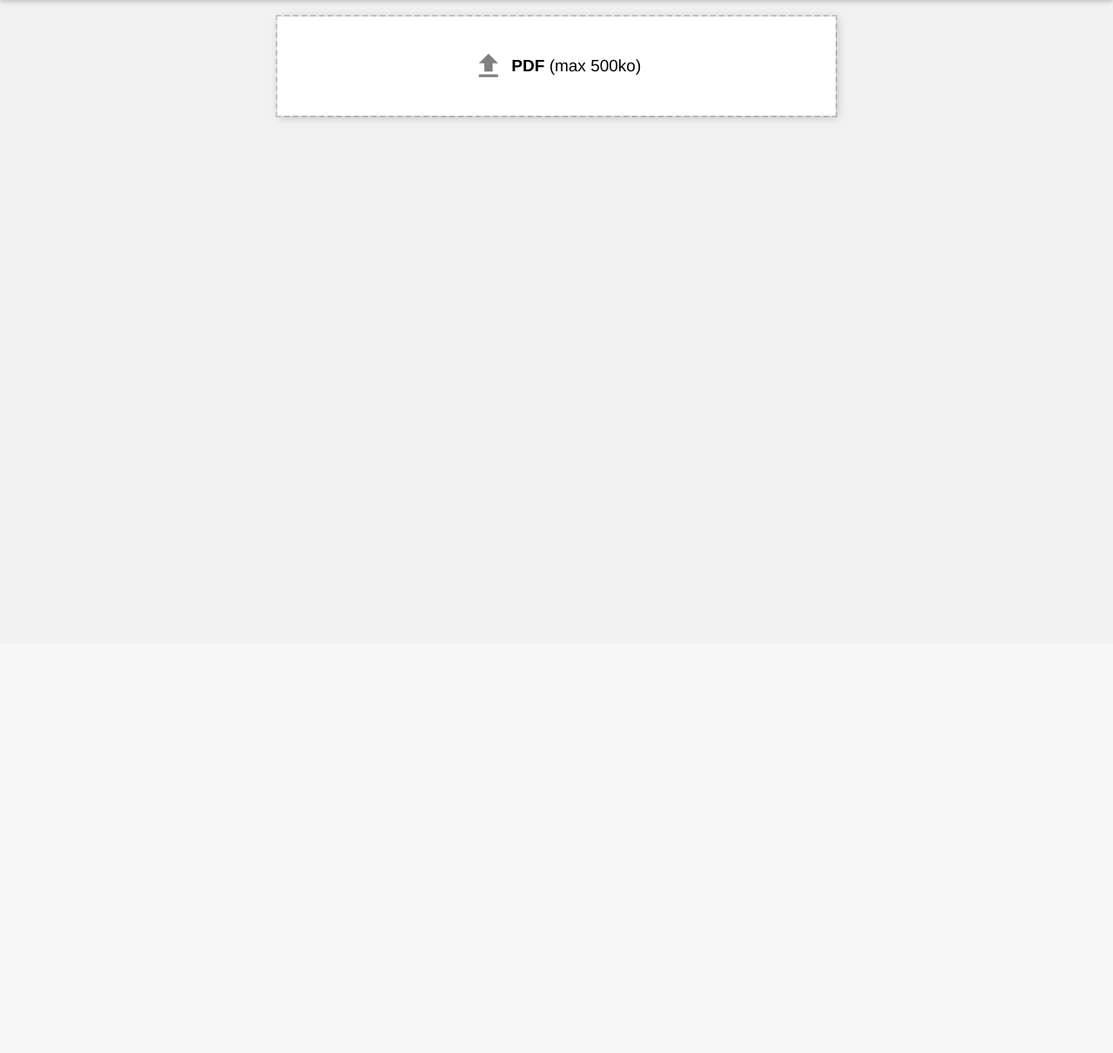
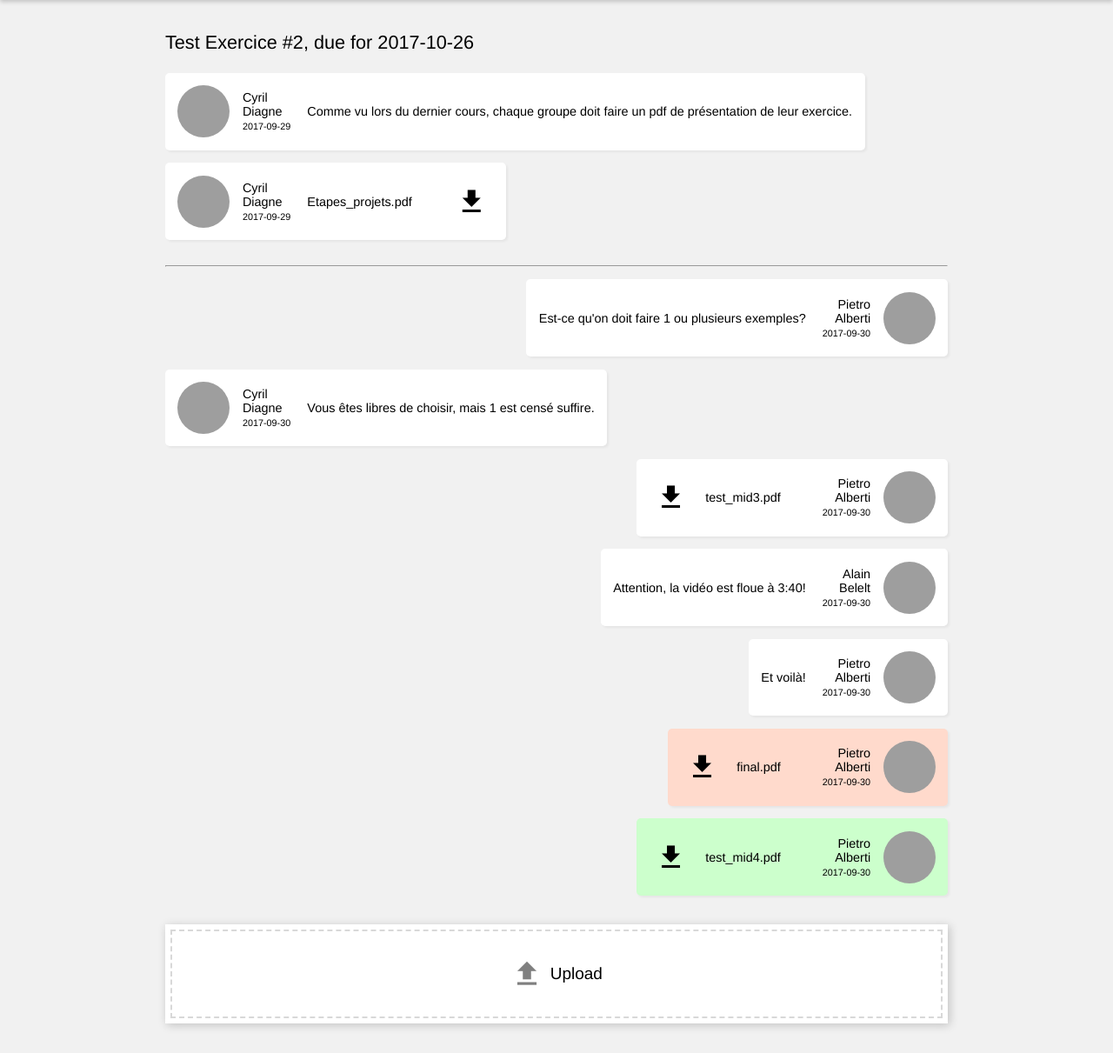
Before and after one commit to ecal-mid/tool-ecal-archiveur, a Flask app: page / in a window 1280 px wide. Shown: the part 60-1271 px from the top of the page at 87% size. Before the commit the page ends 201 px from the top, so only its background shows below. Run offline with Flask 2, Linux system fonts and the light colour scheme; a user stored in the database is signed in; parts of the project's set-up code (start-up, migrations or seed data) failed here and were passed over; grey boxes are pictures that could not be loaded.

Commit message:
begin rendering assignments

```diff
--- a/static/css/style.css
+++ b/static/css/style.css
@@ -38,20 +38,13 @@ h2 {
 
 .btn:hover {
   color: black;
-  background-color: #f3f3f3;
+  background-color: rgba(0,0,0,0.05);
 }
 
 .btn.disable {
   cursor: default;
   opacity: 0;
 }
-
-/*.btn {
-  border: none;
-  box-shadow: 1px 1px 5px 0px rgba(0, 0, 0, 0.1);
-  background: white;
-  border-radius: 3px;
-}*/
 
 .btn .md-icon {
   text-transform: none;
@@ -79,11 +72,15 @@ input {
   display: none !important;
 }
 
+.app {
+  display: flex;
+  justify-content: center;
+}
 
 .app main {
   width: 100%;
-	max-width: 680px;
-	margin: 0 auto;
+	max-width: 900px;
+	margin: 1em 1em;
 }
 
 .login {
@@ -134,7 +131,7 @@ header .logo {
   height: 80%;
 }
 
-header .avatar {
+.avatar {
   display: inline-block;
   overflow: hidden;
   width: 40px;
@@ -143,7 +140,7 @@ header .avatar {
   cursor: pointer;
 }
 
-header .avatar img {
+.avatar img {
   display: block;
   width: 100%;
   height: 100%;
@@ -153,3 +150,99 @@ header .avatar img {
 header .path {
   flex-grow: 1;
 }
+
+.assignment {
+  width: 100%;
+}
+
+.assignment h2 {
+  padding: 1em 0;
+}
+
+.assignment hr {
+  margin: 1em 0;
+}
+
+.entry-row {
+  width: 100%;
+  display: flex;
+  align-items: center;
+}
+
+.entry {
+  /*width: 75%;*/
+  /*min-width: 480px;*/
+  padding: 1em;
+  background: white;
+  margin-bottom: 1em;
+  border-radius: 5px;
+  box-shadow: 2px 2px 3px 0px rgba(0, 0, 0, 0.05);
+  display: inline-flex;
+  align-items: center;
+}
+
+.entry .entry-user {
+  font-weight: 100;
+  width: 60px;
+  flex-shrink: 0;
+}
+
+.entry .entry-date {
+  font-size: 0.75em;
+}
+
+.entry > *:not(:last-child) {
+  margin-right: 1em;
+}
+
+.entry .avatar {
+  width: 60px;
+  height: 60px;
+  flex-shrink: 0;
+}
+
+.file-entry a {
+  text-decoration: none;
+  color: black;
+  flex-grow: 1;
+  text-align: right;
+  padding-right: 2em;
+  height: 100%;
+  transition: all 0.3s;
+}
+
+.file-entry a:hover {
+  background-color: rgba(0,0,0,0.05);
+}
+
+.file-entry a:last-child {
+  padding: 0.5em;
+  border-radius: 50%;
+}
+
+.file-entry a .md-icon {
+  vertical-align: middle;
+  font-size: 2.5em;
+}
+
+.assigned-entries .entry:not(.admin-entry) > * {
+  margin-right: 0;
+}
+
+.assigned-entries .entry:not(.admin-entry) > *:not(:last-child) {
+  margin-left: 1em;
+}
+
+.assigned-entries .entry:not(.admin-entry) {
+  margin-left: auto;
+  flex-direction: row-reverse;
+  text-align: right;
+}
+
+.entry.pending {
+  background-color: #ffdacc;
+}
+
+.entry.accepted {
+  background-color: #ccffcc;
+}
--- a/static/css/upload_box.css
+++ b/static/css/upload_box.css
@@ -6,17 +6,18 @@
   padding: 2em 0.5em;
   background: white;
   cursor: pointer;
-  margin: 1em;
+  margin: 1em 0;
   transition: all 0.2s;
   box-shadow: 2px 2px 10px 0px rgba(0, 0, 0, 0.2);
 }
 
 .box.has-advanced-upload {
   outline: 2px dashed rgba(0,0,0,0.15);
+  outline-offset: -8px;
 }
 
 .box.is-dragover {
-  outline-offset: -5px;
+  outline-offset: 0;
 }
 
 .box.is-error {
--- /dev/null
+++ b/static/data/test_assignment.json
@@ -0,0 +1,113 @@
+{
+  "assignment" : {
+    "creator" : "cyril.diagne",
+    "send-date" : "Sat Oct 10 2017 02:22:43 GMT+0200 (CEST)",
+    "due-date" : "Ven Oct 27 2017 00:00:00 GMT+0200 (CEST)",
+    "topic" : {
+      "id" : "2cvmid2d",
+      "label" : "Interface Design / Usability"
+    },
+    "name" : "Test Exercice #2",
+    "entries" : [
+      {
+        "user" : {
+            "id": "cyril.diagne",
+            "photo" : "DiagneCyril.jpg",
+            "name" : "Cyril Diagne"
+        },
+        "date" : "Sat Sep 29 2017 13:20:05 GMT+0200 (CEST)",
+        "text" : "Comme vu lors du dernier cours, chaque groupe doit faire un pdf de présentation de leur exercice."
+      },
+      {
+        "user" : {
+            "id": "cyril.diagne",
+            "photo" : "DiagneCyril.jpg",
+            "name" : "Cyril Diagne"
+        },
+        "date" : "Sat Sep 29 2017 13:25:05 GMT+0200 (CEST)",
+        "file" : "http://proxy-mid.ecal.ch:81/uploads/2017-2018/Etapes_projets.pdf"
+      }
+    ],
+    "channels" : [
+      ["user1", "user2", "user3"],
+      "user4",
+      "user5",
+      ["user6", "user7", "user8"]
+    ]
+  },
+  "entries" : [
+    {
+      "channel" : 0,
+      "user" : {
+          "id": "pietro.alberti",
+          "photo" : "AlbertiPietro.jpg",
+          "name" : "Pietro Alberti"
+      },
+      "date" : "Sat Sep 30 2017 22:40:24 GMT+0200 (CEST)",
+      "text" : "Est-ce qu'on doit faire 1 ou plusieurs exemples?"
+    },
+    {
+      "channel" : 0,
+      "user" : {
+          "id": "cyril.diagne",
+          "photo" : "DiagneCyril.jpg",
+          "name" : "Cyril Diagne"
+      },
+      "date" : "Sat Sep 30 2017 22:41:00 GMT+0200 (CEST)",
+      "text" : "Vous êtes libres de choisir, mais 1 est censé suffire."
+    },
+    {
+      "channel" : 2,
+      "user" : {
+          "id": "pietro.alberti",
+          "photo" : "AlbertiPietro.jpg",
+          "name" : "Pietro Alberti"
+      },
+      "date" : "Sat Sep 30 2017 22:42:24 GMT+0200 (CEST)",
+      "file" : "test_mid3.pdf",
+      "status" : "rejected"
+    },
+    {
+      "channel" : 2,
+      "user" : {
+          "id": "alain.bellet",
+          "photo" : "BelletAlain.jpg",
+          "name" : "Alain Belelt"
+      },
+      "date" : "Sat Sep 30 2017 22:42:45 GMT+0200 (CEST)",
+      "text" : "Attention, la vidéo est floue à 3:40!"
+    },
+    {
+      "channel" : 0,
+      "user" : {
+          "id": "pietro.alberti",
+          "photo" : "AlbertiPietro.jpg",
+          "name" : "Pietro Alberti"
+      },
+      "date" : "Sat Sep 30 2017 22:43:24 GMT+0200 (CEST)",
+      "text" : "Et voilà!"
+    },
+    {
+      "channel" : 0,
+      "user" : {
+          "id": "pietro.alberti",
+          "photo" : "AlbertiPietro.jpg",
+          "name" : "Pietro Alberti"
+      },
+      "date" : "Sat Sep 30 2017 22:43:24 GMT+0200 (CEST)",
+      "file" : "final.pdf",
+      "status" : "pending"
+    },
+    {
+      "channel" : 2,
+      "user" : {
+          "id": "pietro.alberti",
+          "photo" : "AlbertiPietro.jpg",
+          "name" : "Pietro Alberti"
+      },
+      "date" : "Sat Sep 30 2017 22:45:24 GMT+0200 (CEST)",
+      "file" : "test_mid4.pdf",
+      "status" : "accepted"
+    }
+  ]
+}
--- /dev/null
+++ b/static/js/assignment.js
@@ -0,0 +1,45 @@
+class Assignment {
+  constructor() {
+    this.el = document.createElement('div');
+    this.el.classList.add('assignment');
+    this.tpls = {};
+    for (let tpl of ['assignment-tpl', 'entry-tpl', 'upload_box-tpl']) {
+      this.tpls[tpl] = document.getElementById(tpl).innerHTML;
+    }
+  }
+
+  render(data) {
+    // TODO: move this in preprocess
+    data.assignment['due-date'] =
+        new Date(data.assignment['due-date']).toISOString().substring(0, 10);
+    // Compite templates recursively
+    let fn = ejs.compile(this.tpls['assignment-tpl'], {client: true});
+    let html = fn(data, null, (path, d) => {
+      this.preprocess(path, d);
+      return ejs.render(this.tpls[path], d);
+    });
+    this.el.innerHTML = html;
+    // returns rendered string
+    this.uploadBox = new UploadBox(this.el.querySelector('.box'));
+  }
+
+  preprocess(tpl, data) {
+    switch (tpl) {
+      case 'entry-tpl':
+        data.entry.date =
+            new Date(data.entry.date).toISOString().substring(0, 10);
+        data.entry.classes = [];
+        data.entry.classes.push(data.entry.status);
+        if (data.entry.user.id == data.assignment.creator) {
+          data.entry.classes.push('admin-entry');
+        }
+        if (data.entry.file) {
+          data.entry.filename =
+              data.entry.file.substr(data.entry.file.lastIndexOf('/') + 1);
+          data.entry.classes.push('file-entry');
+        }
+        break;
+      default:
+    }
+  }
+}
--- a/static/js/main.js
+++ b/static/js/main.js
@@ -1,5 +1,6 @@
 'use strict';
 
+let mainEl = document.querySelector('.app main');
 
 /**
  * Setup the application.
@@ -8,8 +9,15 @@ function setup() {
   // api.ls('/').then((data) => console.log(data));
   let avatarEl = document.querySelector('.avatar');
   avatarEl.addEventListener('click', () => window.location.href = '/logout');
-  let formEl = document.querySelector('.box');
-  let uploadBox = new UploadBox(formEl);
+  // Assignment
+  let url = '/static/data/test_assignment.json';
+  qwest.get(url)
+      .then((xhr, data) => {
+        let a = new Assignment();
+        a.render(data);
+        mainEl.append(a.el);
+      })
+      .catch((e) => console.error(e));
 }
 
 setup();
--- a/templates/index.html
+++ b/templates/index.html
@@ -16,27 +16,68 @@
   <section id="app" class="app">
     <main>
 
-      <form method="post" action="/api/upload" enctype="multipart/form-data" novalidate class="box">
-    		<div class="box__input">
-    			<i class="md-icon">file_upload</i>
-    			<input type="file" name="file" id="file" class="box__file" />
-    			<label for="file"><strong>PDF</strong><span class="box__dragndrop"> (max 500ko)</span><br><span class="box__error"></span></label>
-    			<button type="submit" class="box__button">Upload</button>
-    		</div>
-    		<div class="box__uploading">Uploading&hellip;</div>
-    	</form>
-
     </main>
   </section>
 {% endblock %}
 
 
 {% block scripts %}
+
+<!-- templates -->
+<script type="text/template" id="assignment-tpl">
+  <h2><%= assignment.name %>, due for <%= assignment['due-date'] %></h2>
+  <p class="status"></p>
+  <div class="assignment-entries">
+  <% for(var i=0; i<assignment['entries'].length; i++) { %>
+  	<%- include('entry-tpl', {assignment:assignment, entry: assignment.entries[i] }) -%>
+  <% } %>
+  </div>
+  <hr>
+  <div class="assigned-entries">
+  <% for(var i=0; i<entries.length; i++) { %>
+  	<%- include('entry-tpl', {assignment:assignment, entry: entries[i] }) -%>
+  <% } %>
+  </div>
+  <div>
+  	<%- include('upload_box-tpl') -%>
+  </div>
+</script>
+
+<script type="text/template" id="entry-tpl">
+  <div class="entry-row">
+  <div class="entry <%= entry.classes.join(' ') %>">
+    <div class="avatar">
+      <img src="https://intranet.ecal.ch/img/photo/<%= entry['user']['photo'] %>">
+    </div>
+    <p class="entry-user"><%= entry.user.name %><br><span class="entry-date"><%= entry.date %></span></p>
+    <% if (entry.text) { %>
+      <p><%= entry.text %></p>
+    <% } else { %>
+      <a href="<%= entry.file %>"><%= entry.filename %></a>
+      <a href="<%= entry.file %>"><i class="md-icon">file_download</i></a>
+    <% } %>
+  </div>
+</div>
+</script>
+
+<script type="text/template" id="upload_box-tpl">
+  <form method="post" action="/api/upload" enctype="multipart/form-data" novalidate class="box">
+    <div class="box__input">
+      <i class="md-icon">file_upload</i>
+      <input type="file" name="file" id="file" class="box__file" />
+      <label for="file">Upload<span class="box__dragndrop"></span><br><span class="box__error"></span></label>
+      <button type="submit" class="box__button">Upload</button>
+    </div>
+    <div class="box__uploading">Uploading&hellip;</div>
+  </form>
+</script>
+
 <!-- third parties -->
 <script src="{{ url_for('static', filename='libs/qwest.min.js') }}"></script>
 <script src="{{ url_for('static', filename='libs/ejs.min.js') }}"></script>
 <!-- scripts -->
 <script src="{{ url_for('static', filename='js/utils.js') }}"></script>
 <script src="{{ url_for('static', filename='js/upload_box.js') }}"></script>
+<script src="{{ url_for('static', filename='js/assignment.js') }}"></script>
 <script src="{{ url_for('static', filename='js/main.js') }}"></script>
 {% endblock %}
```
Lines whose indentation alone changed are shown as unchanged.
